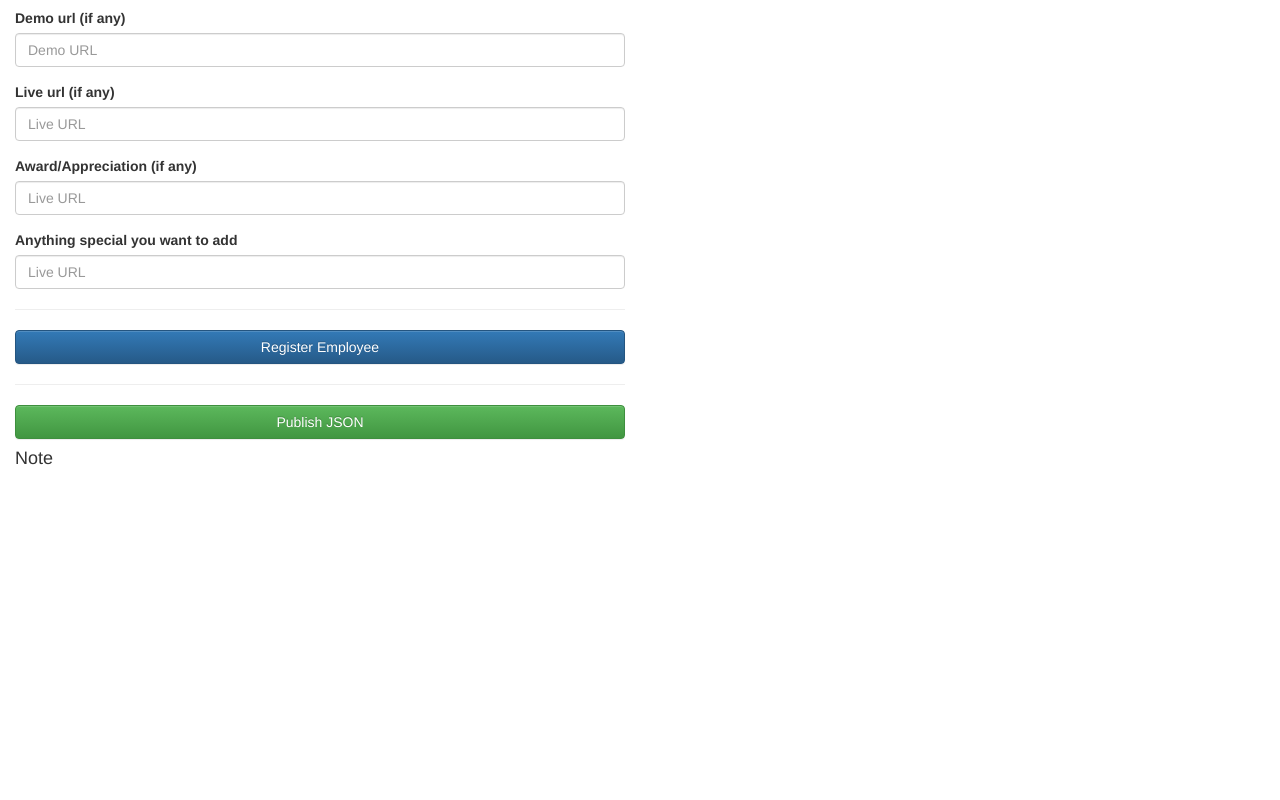
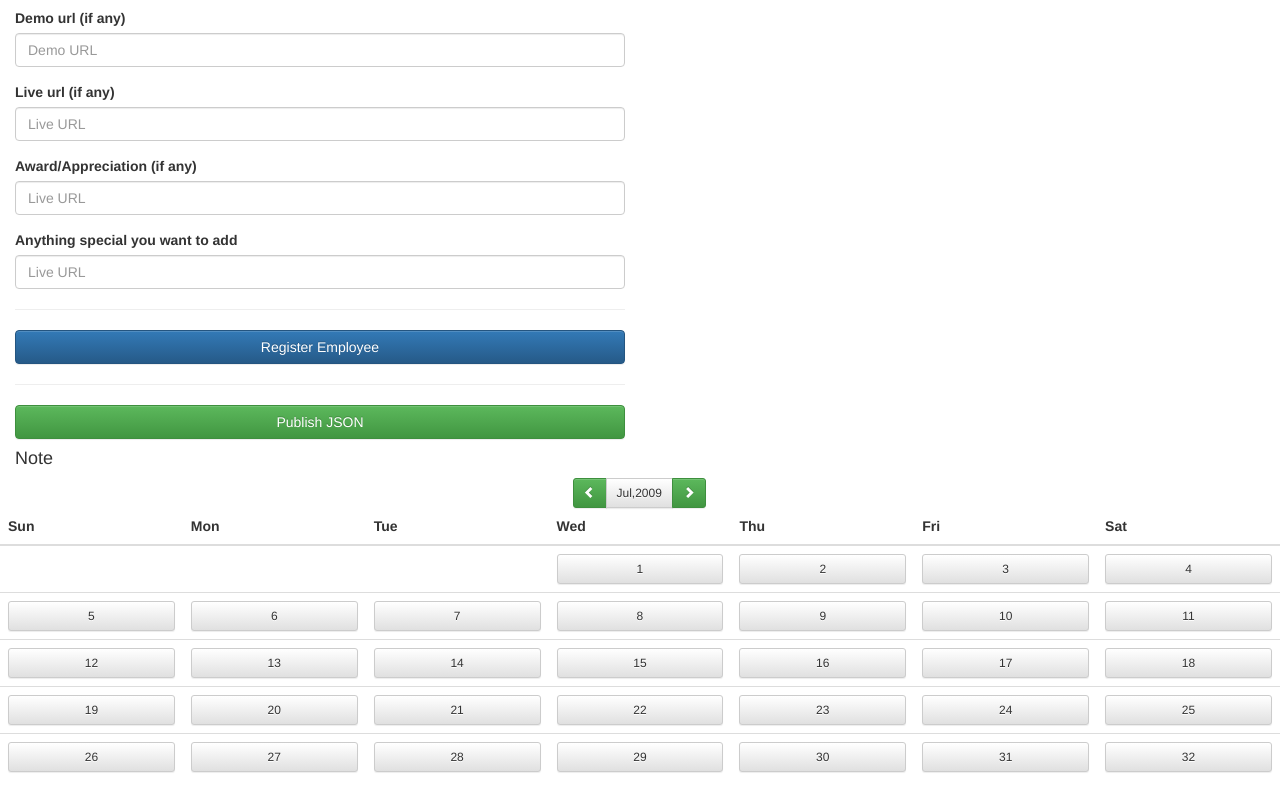
Before and after one commit to Sutirtha-Marjit/jsmoutain, a plain HTML site: page r/angular/p001/src/views/dummydatacreator.html in a window 1280 px wide. Shown: the part 1860-2660 px from the top of the page. Before the commit the page ends 2338 px from the top, so only its background shows below. Drawn offline with Linux system fonts and the light colour scheme.

Commit message:
DatePicker widget updated

```diff
--- a/r/angular/p001/src/app/customutils/DatePicker.js
+++ b/r/angular/p001/src/app/customutils/DatePicker.js
@@ -3,7 +3,8 @@ function DatePicker(){
 	var currentMonth,self = this;
 	self.today = new Date();
 	self.containerID = '#calendar-container-div';
-	self.days = ['Mon','Tue','Wed','Thu','Fri','Sat','Sun'];
+    self.months = ['Jan','Feb','Mar','Apr','May','June','Jul','Aug','Sept','Oct','Nov','Dec'];
+	self.days = ['Sun','Mon','Tue','Wed','Thu','Fri','Sat'];
 
 	currentMonth = self.today.getMonth();
 
@@ -23,24 +24,49 @@ function DatePicker(){
 		return fullMonth;
 	};
 
-	self.createContainerDiv = function(){
+	self.getContainerDiv = function(){
 		var div = $(self.containerID);
 
 		if(div.length==0){
 			div = $('<div id="'+self.containerID.split('#')[1]+'"/>');
+            div.html(self.generateEmptyCalHTML());
 		}
 
 		return div;
 	}
 
+    self.generateASpecificDate = function(date,month,year){
+        var newDate = new Date();
+        newDate.setDate(date);
+        newDate.setMonth(month);
+        newDate.setYear(year);
+
+        return newDate;
+    };
+
 	self.makeCalendar = function(month,year){
-		var firstPos,containerDiv,fullMonth = self.generateMonth(month,year);
-		containerDiv = self.createContainerDiv();
-        containerDiv.html(self.generateEmptyCalHTML());
+		var i,totalTDs=0,firstPos,containerDiv,fullMonth = self.generateMonth(month,year),dateSeris=1;
+		containerDiv = self.getContainerDiv();
 		$('body').append(containerDiv);
 		firstPos = fullMonth[0].getDay();
+        console.log(self.generateASpecificDate(1,month,year));
 		console.log(containerDiv.find('td[data-index="'+firstPos+'"]'));
+        i=firstPos;
+        containerDiv.find('td[data-index]').text('');
+        totalTDs = containerDiv.find('td[data-index]').length;
+        containerDiv.find('*[data-id="crPhase"]').text(self.months[month]+","+year);
+        while(i<35){
 
+          containerDiv.find('td[data-index="'+i+'"]').html('<a class="btn btn-default btn-sm btn-block" title="'+fullMonth[dateSeris-1]+'">'+dateSeris+'</a>');
+          dateSeris++;
+          i++;
+        }
+
+    };
+
+    self.getHeaderDiv = function(){
+
+        return '<div><div class="btn-group" style="display:block; width:135px; margin:0 auto;"><a class="btn btn-success btn-sm"><span class="glyphicon glyphicon-chevron-left"></span></a><a data-id="crPhase" class="btn btn-sm btn-default">Jul 2014</a><a class="btn btn-success btn-sm"><span class="glyphicon glyphicon-chevron-right"></span></a></div></div>';
     };
 
 	self.generateEmptyCalHTML = function(){
@@ -52,13 +78,13 @@ function DatePicker(){
 
 		for(m=1;m<=35;m++){
 			var endOf7days = (m%7==0);
-			tbodyHTML += '<td data-index="'+m+'">'+m+'</td>\n';
+			tbodyHTML += '<td data-index="'+(m-1)+'">'+(m-1)+'</td>\n';
 			if(endOf7days){tbodyHTML +='</tr>\n';}
 			if(endOf7days){tbodyHTML +='<tr>\n';}
 		}
 
 		tbodyHTML += '</tr>\n</tbody>';
-	    return '<table class="table">'+theadHTML+tbodyHTML+'</table>';
+	    return self.getHeaderDiv()+'<table class="table">'+theadHTML+tbodyHTML+'</table>';
 	}
 
 }
--- a/r/angular/p001/src/views/dummydatacreator.html
+++ b/r/angular/p001/src/views/dummydatacreator.html
@@ -237,5 +237,9 @@
 <script src="../app/lib/jquery/jquery.min.js"></script>
 <script src="c/bs/js/bootstrap.min.js"></script>
 <script src="../app/customutils/DatePicker.js"></script>
+<script id="datePickerTest">
+    var d = new DatePicker();
+    d.makeCalendar(6,2009);
+</script>
 </body>
 </html>
```
